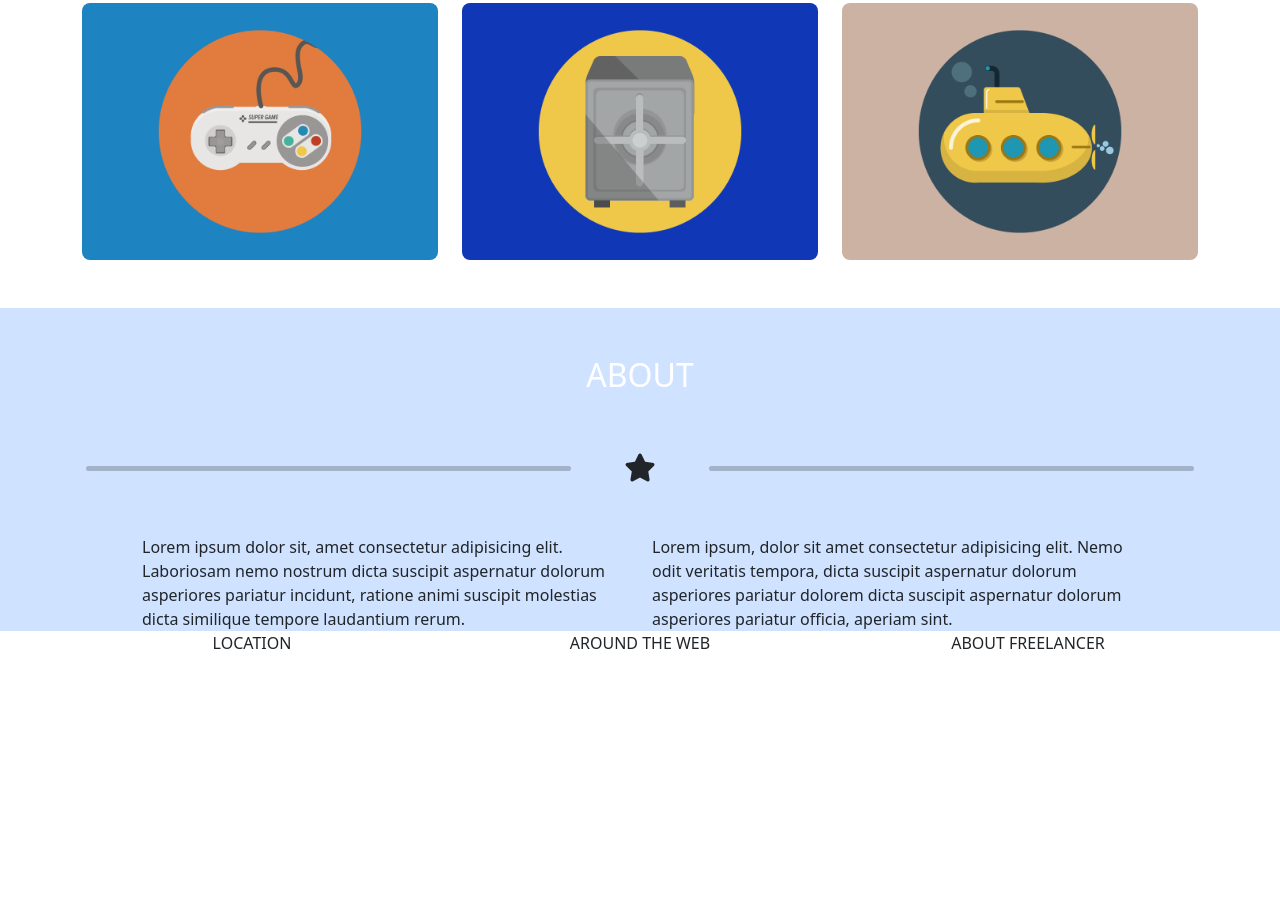
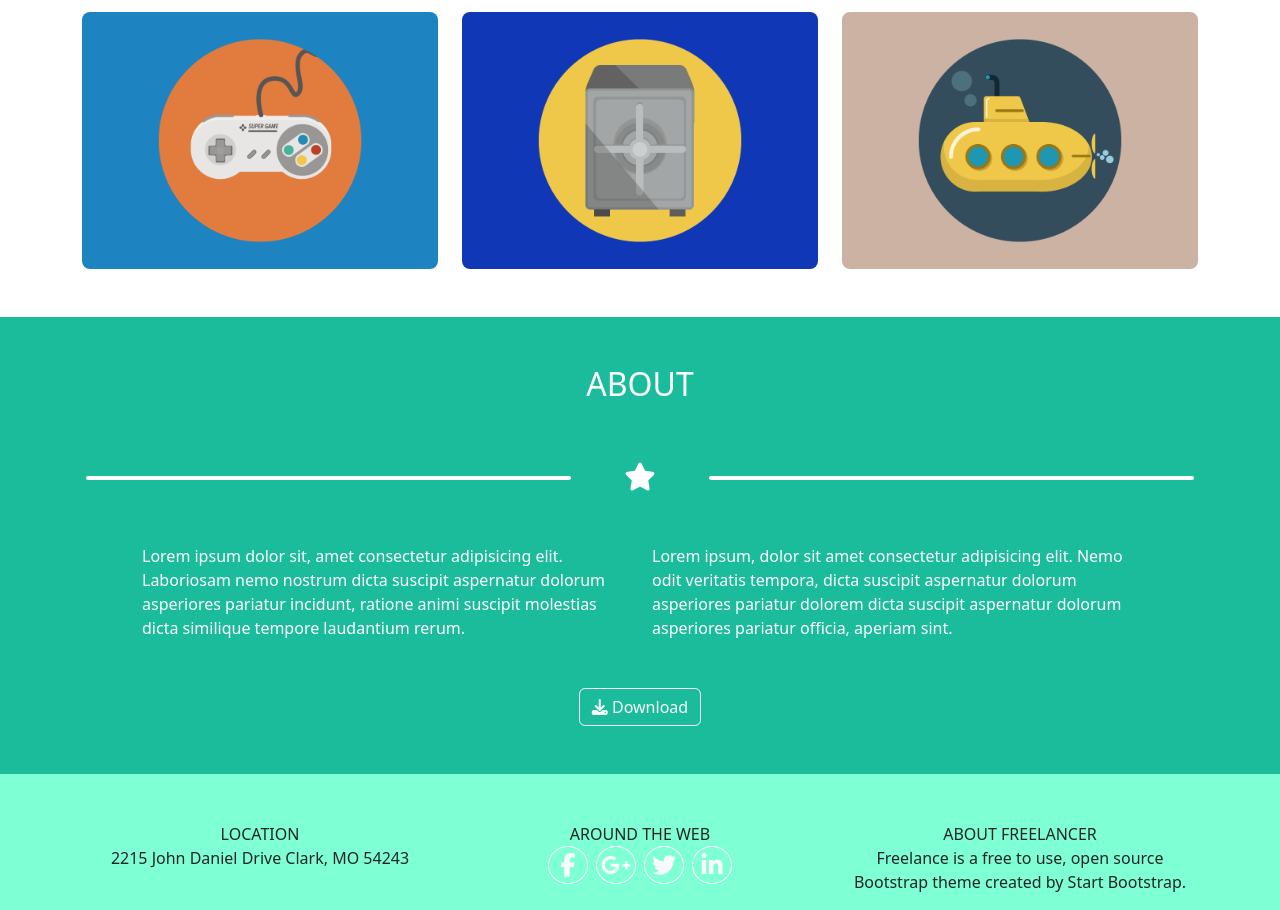
Before and after one commit to MiriamEvardi/html-css-bootstrap-freelancer, a plain HTML site: page index.html in a window 1280 px wide. Shown: the part 1134-2044 px from the top of the page. Before the commit the page ends 1789 px from the top, so only its background shows below. Drawn offline with nearby package versions, Linux system fonts and the light colour scheme.

Commit message:
top footer

```diff
--- a/css/style.css
+++ b/css/style.css
@@ -10,10 +10,6 @@ header {
     width: 100vw;
 }
 
-h1 {
-    font-size: 40px;
-}
-
 .header_img {
     /* test */
     width: 230px;
@@ -21,6 +17,16 @@ h1 {
 }
 
 .about {
-    /* test */
-    height: auto;
+    background-color: #1abc9c;
 }
+
+hr {
+    opacity: 1;
+}
+
+footer {
+    background-color: aquamarine;
+}
+
+
+/* to fix all hr */
--- a/index.html
+++ b/index.html
@@ -47,13 +47,20 @@
                             <img class="img-fluid" src="./img/avatar.svg" alt="">
                         </div>
 
-                        <h1 class="text-center text-wrap pt-3 fw-bolder text-white">START BOOTSTRAP</h1>
+                        <h1 class="text-center text-wrap pt-3 fw-bolder text-white display-4 text-nowrap">START
+                            BOOTSTRAP</h1>
                         <div class="mb-5 d-flex justify-content-center align-items-center">
-                            <hr class="w-100 mx-1 pb-1 bg-dark rounded">
+                            <hr class="w-100 mx-1 pb-1 bg-white border border-0 rounded">
                             <div class="text-center" style="width: 280px;">
-                                <i class="fa-solid fa-star fs-3 "></i>
+                                <i class="fa-solid fa-star fs-3 text-white"></i>
                             </div>
-                            <hr class="w-100 mx-1 pb-1 bg-dark rounded">
+                            <hr class="w-100 mx-1 pb-1 bg-white border border-0 rounded">
+                        </div>
+                        <div class="d-flex justify-content-center">
+                            <h3 class="text-white ">GRAPHIC ARTIST - WEB DESIGNER -
+                                ILLUSTRATOR</h3>
+
+                            <!-- to fix -->
                         </div>
                     </div>
                 </div>
@@ -65,7 +72,7 @@
     <main>
 
         <div class="container-sm pt-5 pb-5 d-flex flex-column align-items-center ">
-            <h2 class="pb-3">PORTFOLIO</h2>
+            <h2 class="pb-3 fs-1">PORTFOLIO</h2>
 
             <div class="mb-5 d-flex justify-content-center align-items-center">
                 <hr class="w-100 mx-1 pb-1 bg-dark rounded">
@@ -100,34 +107,39 @@
 
 
 
-        <div class="about bg-primary-subtle">
+        <div class="about">
             <div class="container-sm">
                 <h2 class="text-center text-white py-5">ABOUT</h2>
 
-                <div class="mb-5 d-flex justify-content-center align-items-center">
-                    <hr class="w-100 mx-1 pb-1 bg-dark rounded">
+                <div class="mb-5 d-flex justify-content-center align-items-center mx-auto">
+                    <hr class="w-100 mx-1 pb-1 bg-white border border-0 rounded">
                     <div class="text-center" style="width: 300px;">
-                        <i class="fa-solid fa-star fs-3 "></i>
+                        <i class="fa-solid fa-star fs-3 text-white"></i>
                     </div>
-                    <hr class="w-100 mx-1 pb-1 bg-dark rounded">
+                    <hr class="w-100 mx-1 pb-1 bg-white border border-0 rounded">
                 </div>
 
-                <div class="d-flex justify-content-center">
-                    <div class="col-12">
+                <!-- hr to fix -->
+
+                <div class="d-flex justify-content-center mx-auto">
+
                     <div class="row row-gap-2 mx-5">
 
-                            <div class="col-12 col-sm-6">
+                        <div class="col-12 col-sm-6 mb-4 text-white">
                             Lorem ipsum dolor sit, amet consectetur adipisicing elit. Laboriosam nemo
                             nostrum dicta suscipit aspernatur dolorum asperiores pariatur
                             incidunt, ratione animi suscipit molestias dicta similique tempore laudantium
                             rerum.
                         </div>
-                            <div class="col-12 col-sm-6">
+                        <div class="col-12 col-sm-6 text-white">
                             Lorem ipsum, dolor sit amet consectetur adipisicing elit. Nemo odit veritatis
                             tempora, dicta suscipit aspernatur dolorum asperiores pariatur
                             dolorem dicta suscipit aspernatur dolorum asperiores pariatur officia, aperiam
                             sint.
                         </div>
+                        <div class="mx-auto text-center mb-5 mt-3">
+                            <button type="button" class="btn btn-outline-light"><i class="fa-solid fa-download"></i>
+                                Download</button>
                         </div>
                     </div>
                 </div>
@@ -136,32 +148,66 @@
 
 
         <!-- CONTACT ME  -->
-
+    </main>
 
     <!-- footer -->
     <footer>
         <div class="container-md">
             <div class="d-flex justify-content-center">
                 <div class="col-12">
-                        <div class="row gap-4 text-center">
+                    <div class="row row-gap-2 text-center mt-5">
 
-                            <div class="col">
+                        <div class="col-12 col-sm-4">
                             LOCATION
+                            <p>2215 John Daniel Drive Clark, MO 54243</p>
                         </div>
-                            <div class="col">
+                        <div class="col-12 col-sm-4">
                             AROUND THE WEB
+
+
+                            <div class="row justify-content-center align-items-center">
+
+                                <button type="button"
+                                    class="btn btn-outline-light  border border-white rounded-circle mx-1 d-flex align-items-center justify-content-center"
+                                    style="width: 40px;">
+                                    <i class="fa-brands fa-facebook-f fs-4 col-auto"></i>
+                                </button>
+
+                                <button type="button"
+                                    class="btn btn-outline-light  border border-white rounded-circle mx-1 d-flex align-items-center justify-content-center"
+                                    style="width: 40px;">
+                                    <i class="fa-brands fa-google-plus-g fs-4 col-auto"></i>
+                                </button>
+
+                                <button type="button"
+                                    class="btn btn-outline-light  border border-white rounded-circle mx-1 d-flex align-items-center justify-content-center"
+                                    style="width: 40px;">
+                                    <i class="fa-brands fa-twitter fs-4 "></i>
+                                </button>
+
+                                <button type="button"
+                                    class="btn btn-outline-light  border border-white rounded-circle mx-1 d-flex align-items-center justify-content-center"
+                                    style="width: 40px;">
+                                    <i class="fa-brands fa-linkedin-in fs-4"></i>
+                                </button>
                             </div>
-                            <div class="col">
+                        </div>
+
+
+                        <div class="col-12 col-sm-4">
                             ABOUT FREELANCER
+                            <p>
+                                Freelance is a free to use, open source Bootstrap theme created by <span>Start
+                                    Bootstrap</span>.
+                            </p>
                         </div>
                     </div>
                 </div>
             </div>
-
         </div>
     </footer>
 
-    </main>
+
 
 
 
```
Lines whose indentation alone changed are shown as unchanged.
